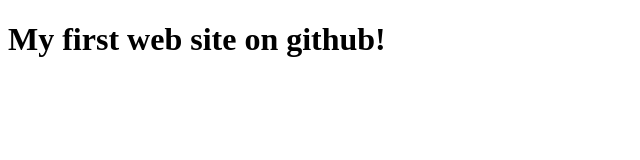
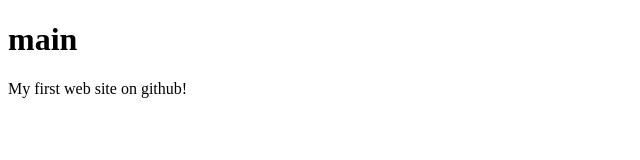
Before and after one commit to yitzuchen/yitzuchen.github.io, a plain HTML site: page index.html in a window 1280 px wide. Shown: the whole page, without its empty margins (0-640 px from the left). Drawn offline with Linux system fonts and the light colour scheme.

Commit message:
Update index.html

```diff
--- a/index.html
+++ b/index.html
@@ -2,9 +2,10 @@
 <html>
 	<head>
     <meta charset="utf-8">
-    <title>main page</title>
+    <title> Hello world </title>
   </head>
   <body>
-    <h1> My first web site on github! </h1>
+    <h1> main </h1>
+	  <p> My first web site on github! </p>
   </body>
 </html>
```
